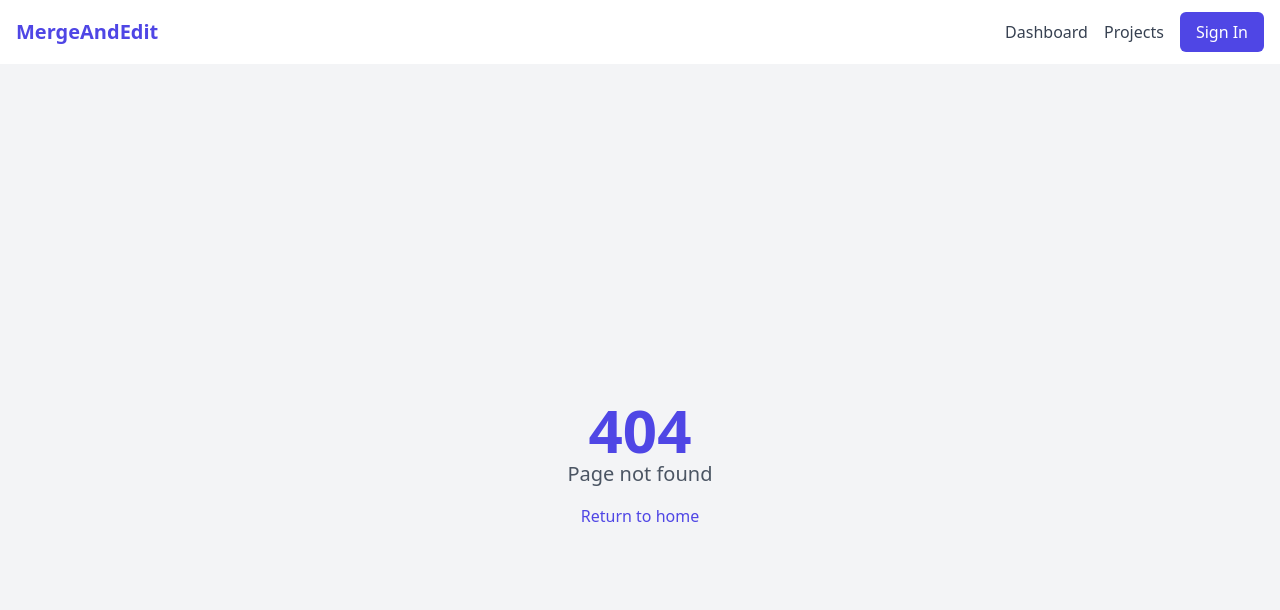
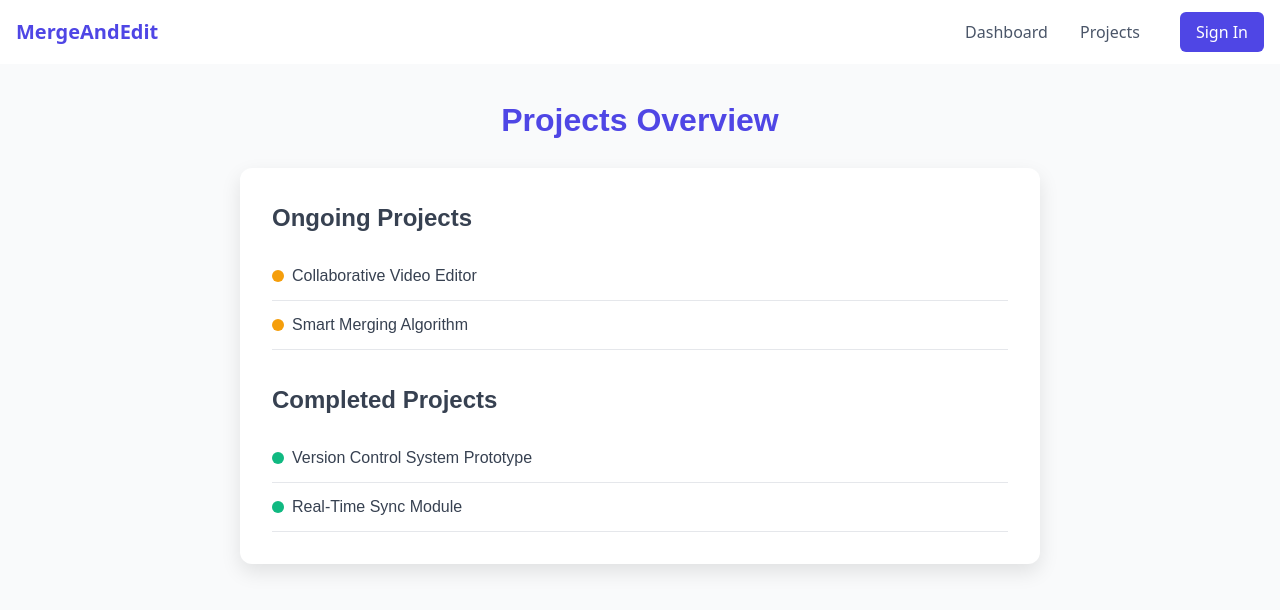
Before and after one commit to ANIRUK007/repati-kosam, a React (Vite) app in the folder frontend/: page /projects in a window 1280 px wide. Before the commit this address had no page. Shown: the top 610 px of the page. Built offline with nearby package versions, Linux system fonts and the light colour scheme.

Commit message:
with projects-page

```diff
--- a/frontend/src/App.jsx
+++ b/frontend/src/App.jsx
@@ -8,6 +8,7 @@ import VideoEditor from './components/VideoEditor';
 import NotFound from './components/NotFound';
 import SignIn from './components/SignIn';
 import SignUpPage from './components/signup';
+import ProjectsPage from './components/ProjectsPage';
 
 function App() {
   return (
@@ -18,6 +19,7 @@ function App() {
           <Route path="/" element={<WelcomePage />} />
           <Route path="/signin" element={<SignIn />} />
           <Route path="/signup" element={<SignUpPage />} />
+          <Route path="/projects" element={<ProjectsPage />} />
           <Route path="/dashboard" element={<Dashboard />} />
           <Route path="/editor/:projectId" element={<VideoEditor />} />
           <Route path="*" element={<NotFound />} />
--- a/frontend/src/components/Navigation.jsx
+++ b/frontend/src/components/Navigation.jsx
@@ -5,24 +5,49 @@ const Navigation = () => {
   const navigate = useNavigate();
 
   const handleSignIn = () => {
-    navigate('/signin');  // Just use the route path, not the file path
+    navigate('/signin');
+  };
+
+  // Add this function to handle Projects navigation
+  const handleProjects = () => {
+    navigate('/projects');
   };
 
   return (
-    <nav className="bg-white shadow-lg">
-      <div className="max-w-7xl mx-auto px-4">
-        <div className="flex justify-between h-16">
-          <div className="flex">
-            <Link to="/" className="flex items-center">
-              <span className="text-xl font-bold text-indigo-600">MergeAndEdit</span>
+    <nav style={{ backgroundColor: 'white', boxShadow: '0 4px 6px rgba(0, 0, 0, 0.1)' }}>
+      <div style={{ maxWidth: '1280px', margin: '0 auto', padding: '0 16px' }}>
+        <div style={{ display: 'flex', justifyContent: 'space-between', height: '64px', alignItems: 'center' }}>
+          <div style={{ display: 'flex', alignItems: 'center' }}>
+            <Link to="/" style={{ textDecoration: 'none', color: '#4f46e5', fontWeight: 'bold', fontSize: '20px' }}>
+              MergeAndEdit
             </Link>
           </div>
-          <div className="flex items-center space-x-4">
-            <Link to="/dashboard" className="text-gray-700 hover:text-indigo-600">Dashboard</Link>
-            <Link to="/projects" className="text-gray-700 hover:text-indigo-600">Projects</Link>
+          <div style={{ display: 'flex', alignItems: 'center', gap: '16px' }}>
+            <Link to="/dashboard" style={{ textDecoration: 'none', color: '#4a5568' }}>Dashboard</Link>
+            <button
+              onClick={handleProjects}
+              style={{
+                backgroundColor: 'white',
+                color: '#4a5568',
+                padding: '8px 16px',
+                borderRadius: '6px',
+                border: 'none',
+                cursor: 'pointer',
+                marginRight: '8px'
+              }}
+            >
+              Projects
+            </button>
             <button
               onClick={handleSignIn}
-              className="bg-indigo-600 text-white px-4 py-2 rounded-md"
+              style={{
+                backgroundColor: '#4f46e5',
+                color: 'white',
+                padding: '8px 16px',
+                borderRadius: '6px',
+                border: 'none',
+                cursor: 'pointer'
+              }}
             >
               Sign In
             </button>
--- /dev/null
+++ b/frontend/src/components/ProjectsPage.jsx
@@ -0,0 +1,134 @@
+import React from "react";
+
+const ProjectsPage = () => {
+  const ongoingProjects = [
+    { id: 1, name: "Collaborative Video Editor", status: "Ongoing" },
+    { id: 2, name: "Smart Merging Algorithm", status: "Ongoing" },
+  ];
+
+  const completedProjects = [
+    { id: 3, name: "Version Control System Prototype", status: "Completed" },
+    { id: 4, name: "Real-Time Sync Module", status: "Completed" },
+  ];
+
+  const renderStatusIcon = (status) => {
+    return status === "Ongoing" ? (
+      <span
+        style={{
+          display: "inline-block",
+          width: "12px",
+          height: "12px",
+          backgroundColor: "#f59e0b", // Amber for ongoing
+          borderRadius: "50%",
+          marginRight: "8px",
+        }}
+      ></span>
+    ) : (
+      <span
+        style={{
+          display: "inline-block",
+          width: "12px",
+          height: "12px",
+          backgroundColor: "#10b981", // Green for completed
+          borderRadius: "50%",
+          marginRight: "8px",
+        }}
+      ></span>
+    );
+  };
+
+  return (
+    <div
+      style={{
+        minHeight: "100vh",
+        padding: "2rem",
+        backgroundColor: "#f9fafb",
+        fontFamily: "'Arial', sans-serif",
+      }}
+    >
+      <h1
+        style={{
+          textAlign: "center",
+          fontSize: "2rem",
+          fontWeight: "bold",
+          color: "#4f46e5",
+          marginBottom: "1.5rem",
+        }}
+      >
+        Projects Overview
+      </h1>
+      <div
+        style={{
+          maxWidth: "800px",
+          margin: "0 auto",
+          backgroundColor: "white",
+          padding: "2rem",
+          borderRadius: "12px",
+          boxShadow: "0 8px 20px rgba(0, 0, 0, 0.1)",
+        }}
+      >
+        {/* Ongoing Projects */}
+        <div style={{ marginBottom: "2rem" }}>
+          <h2
+            style={{
+              fontSize: "1.5rem",
+              fontWeight: "bold",
+              color: "#374151",
+              marginBottom: "1rem",
+            }}
+          >
+            Ongoing Projects
+          </h2>
+          {ongoingProjects.map((project) => (
+            <div
+              key={project.id}
+              style={{
+                display: "flex",
+                alignItems: "center",
+                padding: "0.75rem 0",
+                borderBottom: "1px solid #e5e7eb",
+              }}
+            >
+              {renderStatusIcon(project.status)}
+              <p style={{ fontSize: "1rem", color: "#374151" }}>
+                {project.name}
+              </p>
+            </div>
+          ))}
+        </div>
+
+        {/* Completed Projects */}
+        <div>
+          <h2
+            style={{
+              fontSize: "1.5rem",
+              fontWeight: "bold",
+              color: "#374151",
+              marginBottom: "1rem",
+            }}
+          >
+            Completed Projects
+          </h2>
+          {completedProjects.map((project) => (
+            <div
+              key={project.id}
+              style={{
+                display: "flex",
+                alignItems: "center",
+                padding: "0.75rem 0",
+                borderBottom: "1px solid #e5e7eb",
+              }}
+            >
+              {renderStatusIcon(project.status)}
+              <p style={{ fontSize: "1rem", color: "#374151" }}>
+                {project.name}
+              </p>
+            </div>
+          ))}
+        </div>
+      </div>
+    </div>
+  );
+};
+
+export default ProjectsPage;
```
